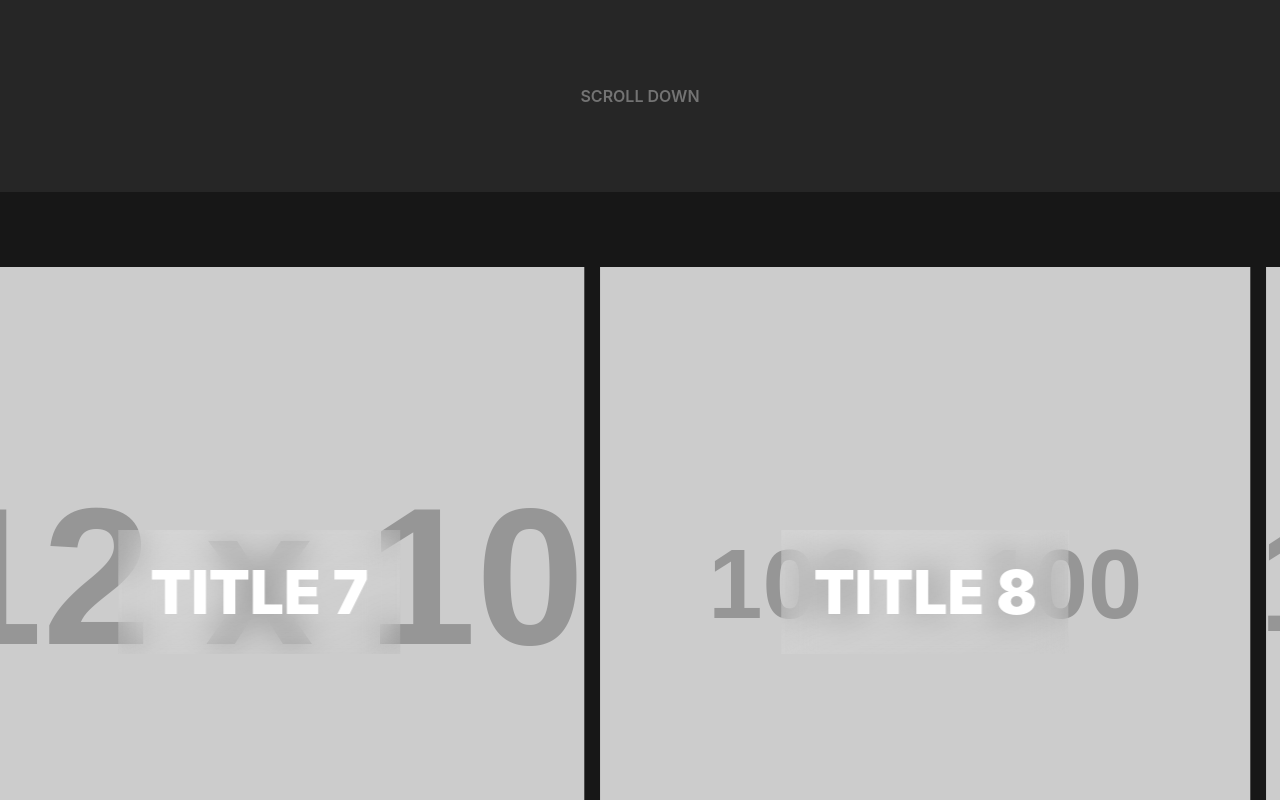
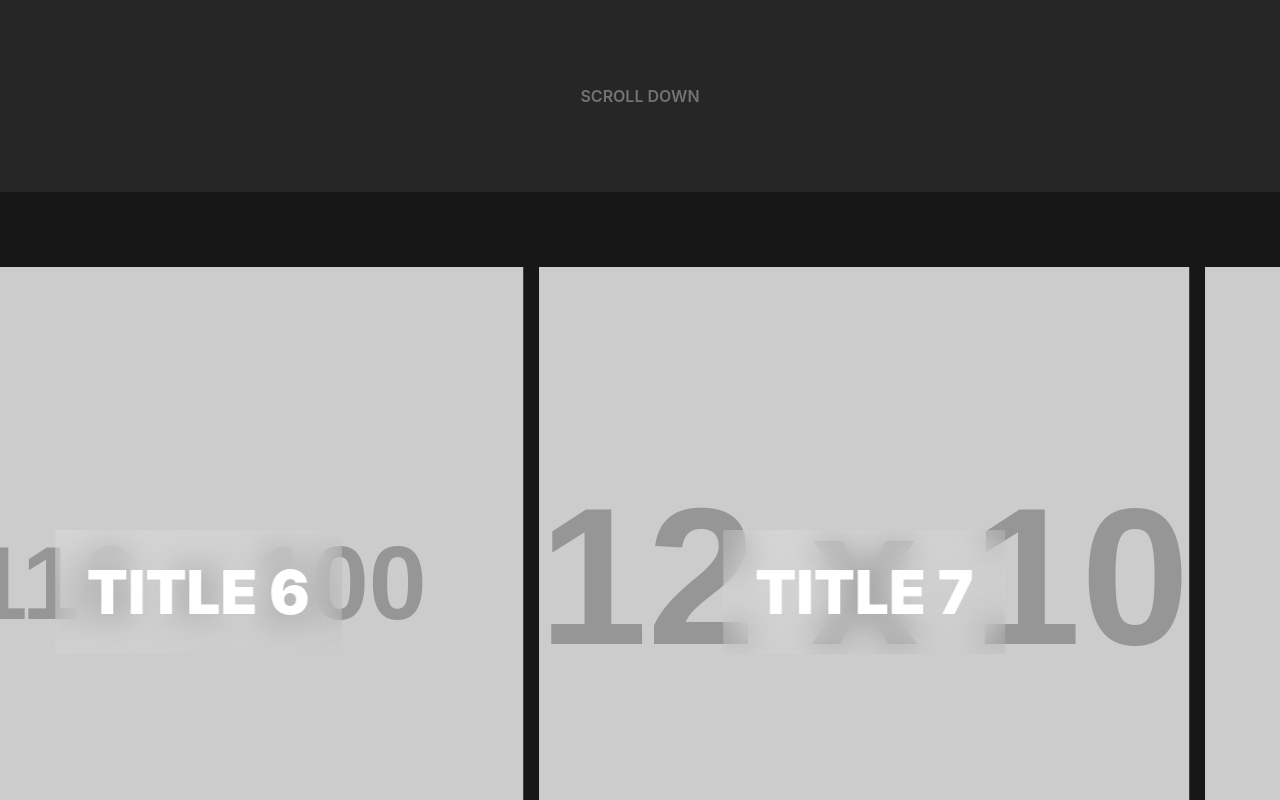
Before and after one commit to Abdulkader-Safi/react-framer-motion, a React (Vite) app: page /horizontal-scroll-carousel in a window 1280 px wide. Shown: the top 800 px of the page. Built offline with nearby package versions, Linux system fonts and the light colour scheme.

Commit message:
Update the spacing of the horizontal scrolling

```diff
--- a/src/animations/HorizontalScrollCarousel.tsx
+++ b/src/animations/HorizontalScrollCarousel.tsx
@@ -60,20 +60,21 @@ const cards: CardType[] = [
   },
   {
     id: 11,
-    title: "title 10",
+    title: "title 11",
     url: "http://dummyimage.com/127x100.png/5fa2dd/ffffff",
   },
   {
     id: 12,
-    title: "title 10",
+    title: "title 12",
     url: "http://dummyimage.com/127x100.png/5fa2dd/ffffff",
   },
   {
     id: 13,
-    title: "title 10",
+    title: "title 13",
     url: "http://dummyimage.com/127x100.png/5fa2dd/ffffff",
   },
 ];
+
 export const HorizontalScrollCarousel = () => {
   return (
     <div className="bg-neutral-800">
@@ -100,7 +101,7 @@ const ScrollArea = () => {
     target: targetRef,
   });
 
-  const x = useTransform(scrollYProgress, [0, 1], ["1%", "-95%"]);
+  const x = useTransform(scrollYProgress, [0, 1], ["1%", "-81%"]);
 
   return (
     <section ref={targetRef} className="relative h-[900vh] bg-neutral-900">
```
